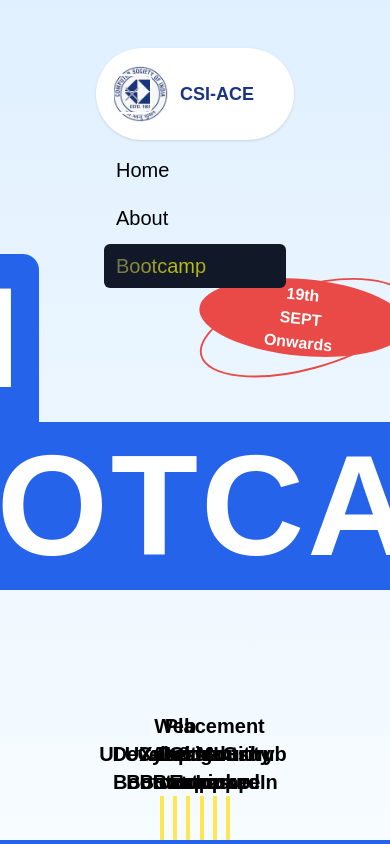
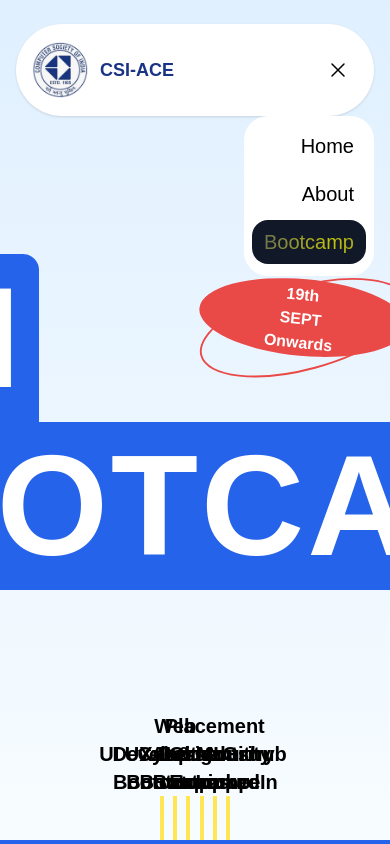
Before and after one commit to vaibhavraut07/csi, a React (Create React App) app: page /bootcamp in a window 390 px wide. Both pictures are taken after a click on the button "Open main menu". Shown: the top 844 px of the page. Built offline with nearby package versions, Linux system fonts and the light colour scheme; the HTML template or start-up script is replaced by a standard one.

Commit message:
responsive navbar

```diff
--- a/src/App.js
+++ b/src/App.js
@@ -9,6 +9,7 @@ import Footer from "./components/Footer";
 function App() {
   return (
     <>
+    <div className="scroll-smooth">
       <Navbar />
       <Router>
         <div className="App">
@@ -20,6 +21,7 @@ function App() {
         </div>
       </Router>
       <Footer />
+    </div>
     </>
   );
 }
--- a/src/components/Navbar.jsx
+++ b/src/components/Navbar.jsx
@@ -1,9 +1,9 @@
-import { Disclosure} from "@headlessui/react";
+import { Disclosure } from "@headlessui/react";
 import { Bars3Icon, XMarkIcon } from "@heroicons/react/24/outline";
 
 const navigation = [
   { name: "Home", href: "/", current: false },
-  { name: "About", href: "#", current: false },
+  { name: "About", href: "#about", current: false },
   { name: "Bootcamp", href: "/bootcamp", current: true },
 ];
 
@@ -15,16 +15,16 @@ export default function Example() {
   return (
     <Disclosure
       as="nav"
-      className="bg-secondary rounded-full mx-24 mt-12 absolute top-0 left-0 right-0 shadow z-50"
+      className="bg-secondary rounded-full absolute top-0 left-0 right-0 shadow z-50 mx-4 mt-6 sm:mx-16 lg:mx-24 md:mx-22 sm:mt-12 "
       style={{ height: "92px" }}
     >
       {({ open }) => (
         <>
           <div className="mx-auto px-4 sm:px-6 lg:px-8 h-full">
             <div className="relative flex h-full items-center justify-between">
-              <div className="absolute inset-y-0 left-0 flex items-center sm:hidden">
+              <div className="absolute inset-y-0 right-0 flex items-center sm:hidden">
                 {/* Mobile menu button */}
-                <Disclosure.Button className="inline-flex items-center justify-center rounded-md p-2 text-gray-400 hover:bg-gray-700 hover:text-white focus:outline-none focus:ring-2 focus:ring-inset focus:ring-white">
+                <Disclosure.Button className="inline-flex items-center justify-center rounded-md p-2 text-black hover:bg-gray-700 hover:text-white focus:outline-none focus:ring-2 focus:ring-inset focus:ring-white">
                   <span className="sr-only">Open main menu</span>
                   {open ? (
                     <XMarkIcon className="block h-6 w-6" aria-hidden="true" />
@@ -35,13 +35,15 @@ export default function Example() {
               </div>
               <div className="flex flex-1 items-center justify-between">
                 <div className="flex flex-shrink-0 items-center">
+                  <a href="/" className="flex items-center">
                     <img className="h-14 w-14" src="/csilogo.png" alt="CSI-ACE" />
                     <span className="ml-3 text-lg font-sans font-bold text-[#193484]">
                       CSI-ACE
                     </span>
+                  </a>
                 </div>
                 <div className="hidden sm:block">
-                  <div className="flex space-x-6 ml-auto">
+                  <div className="flex sm:space-x-0.5 lg:space-x-8 ml-auto">
                     {navigation.map((item) => (
                       <a
                         key={item.name}
@@ -67,8 +69,9 @@ export default function Example() {
             </div>
           </div>
 
-          <Disclosure.Panel className="sm:hidden">
-            <div className="space-y-1 px-2 pt-2 pb-3">
+          <Disclosure.Panel className="sm:hidden flex justify-end">
+            <div className="inline-block bg-white rounded-3xl px-2 pt-2 pb-3 ml-auto">
+              <div className="flex flex-col space-y-1 items-end">
                 {navigation.map((item) => (
                   <Disclosure.Button
                     key={item.name}
@@ -78,7 +81,7 @@ export default function Example() {
                       item.current
                         ? "bg-gray-900 text-white"
                         : "text-black-300 hover:bg-gray-700 hover:text-white",
-                    "block rounded-md px-3 py-2 text-xl font-medium"
+                      "block rounded-2xl px-3 py-2 text-xl font-medium"
                     )}
                     aria-current={item.current ? "page" : undefined}
                   >
@@ -90,6 +93,7 @@ export default function Example() {
                   </Disclosure.Button>
                 ))}
               </div>
+            </div>
           </Disclosure.Panel>
         </>
       )}
--- a/src/components/bootcampPage/DomainDetails.jsx
+++ b/src/components/bootcampPage/DomainDetails.jsx
@@ -47,6 +47,7 @@ function DomainDetails() {
     }
   ]
   return (
+    <section id='about'>
     <div className="bg-gradient-to-b from-white to-[#0062f444]">
       <h1 className='text-black font-sans text-5xl font-medium text-center pt-24'>
       Join a career-changing bootcamp
@@ -72,6 +73,7 @@ function DomainDetails() {
           ))}
       </div>
     </div>
+    </section>
   )
 }
 
--- a/src/components/landingPage/AboutUs.jsx
+++ b/src/components/landingPage/AboutUs.jsx
@@ -2,7 +2,7 @@ import React from 'react';
 
 export default function AboutUs() {
   return (
-    <section className="flex flex-col items-center justify-center py-20 bg-white ">
+    <section id="about" className="flex flex-col items-center justify-center py-20 bg-white ">
       {/* Title */}
       <div className="text-center mb-10 relative flex items-center justify-center w-full ">
         {/* Left line */}
--- a/src/index.css
+++ b/src/index.css
@@ -26,3 +26,7 @@
   line-height: 95%; /* 136.6px */
   letter-spacing: 2.876px;
 }
+
+body {
+  scroll-behavior: smooth;
+}
--- a/tailwind.config.js
+++ b/tailwind.config.js
@@ -29,7 +29,8 @@ module.exports = {
       screens:{
         'sm-custom':'840px',
         'lg-custom':'1200px'
-      }
+      },
+      scrollBehavior: ['responsive'],
 
     },
   },
```
Lines whose indentation alone changed are shown as unchanged.
